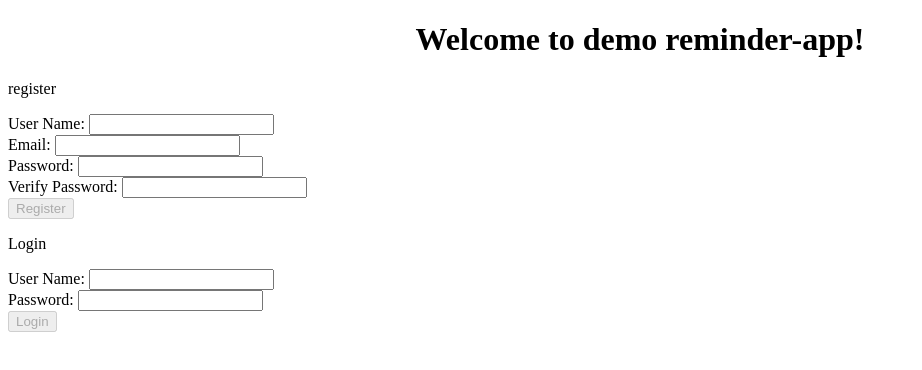
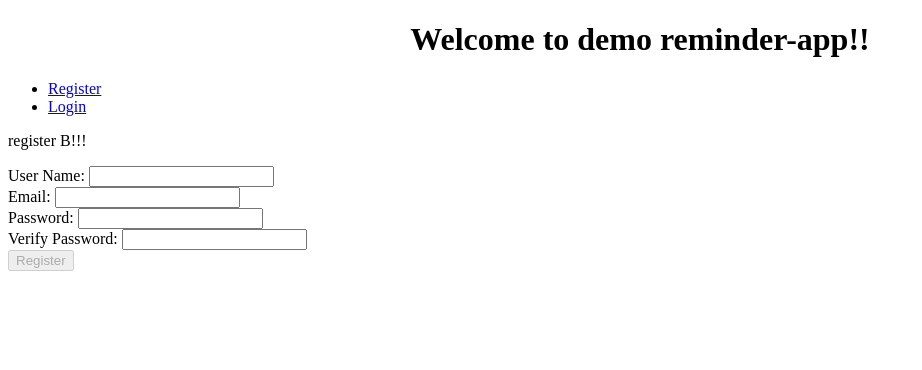
Before and after one commit to April-2022-LC-LiftOff/JonH-GroupProject-Liftoff22, an Angular app in the folder Project/frontend/: page /register in a window 1280 px wide. Shown: the top 370 px of the page, without its empty margins (0-922 px from the left). Built offline with nearby package versions, Linux system fonts and the light colour scheme.

Commit message:
added a constants service method for root url

```diff
--- a/Project/frontend/src/app/app-routing.module.ts
+++ b/Project/frontend/src/app/app-routing.module.ts
@@ -12,7 +12,7 @@ const routes: Routes = [
 ];
 
 @NgModule({
-  declarations: [],
+  //declarations: [],
   imports: [RouterModule.forRoot(routes)],
   exports: [RouterModule],
 })
--- a/Project/frontend/src/app/app.component.html
+++ b/Project/frontend/src/app/app.component.html
@@ -1,8 +1,11 @@
 <!--The content below is only a placeholder and can be replaced.-->
 <div style="text-align: center">
-  <h1>Welcome to {{ title }}!</h1>
+  <h1>Welcome to {{ title }}!!</h1>
 </div>
 
-<app-register></app-register>
+<ul>
+  <li><a routerLink="/register" routerLinkActive="active">Register</a></li>
+  <li><a routerLink="/login" routerLinkActive="active">Login</a></li>
+</ul>
 
-<app-login></app-login>
+<router-outlet></router-outlet>
--- /dev/null
+++ b/Project/frontend/src/app/constants.service.ts
@@ -0,0 +1,12 @@
+import { Injectable } from "@angular/core";
+
+@Injectable({
+  providedIn: "root",
+})
+export class ConstantsService {
+  constructor() {}
+
+  getRootURL(): String {
+    return "http://localhost:8080/api";
+  }
+}
--- a/Project/frontend/src/app/login/login.component.html
+++ b/Project/frontend/src/app/login/login.component.html
@@ -1,4 +1,4 @@
-<p>Login</p>
+<p>Login !!</p>
 <form
   #form="ngForm"
   method="post"
--- a/Project/frontend/src/app/login/login.component.ts
+++ b/Project/frontend/src/app/login/login.component.ts
@@ -2,30 +2,21 @@ import { Component, OnInit } from "@angular/core";
 import { LoginService } from "./login.service";
 import { LoginUser } from "./loginuser";
 
-import { Router, ActivatedRoute, ParamMap } from "@angular/router";
+import { Router } from "@angular/router";
 
 @Component({
   selector: "app-login",
   templateUrl: "./login.component.html",
   styleUrls: ["./login.component.css"],
 })
-export class LoginComponent implements OnInit {
+export class LoginComponent {
   user: LoginUser = {
     username: "",
     password: "",
   };
   isLoading: boolean = false;
 
-  constructor(
-    private loginService: LoginService,
-    private route: ActivatedRoute
-  ) {}
-
-  ngOnInit() {
-    this.route.queryParams.subscribe((params) => {
-      this.loginService = params["login"];
-    });
-  }
+  constructor(private loginService: LoginService, private router: Router) {}
 
   onLoginSubmit(): void {
     this.isLoading = true;
@@ -33,6 +24,7 @@ export class LoginComponent implements OnInit {
       (savedUser) => {
         console.log(`user found: ${JSON.stringify(savedUser)}`);
         this.isLoading = false;
+        this.router.navigate(["dashboard"]);
       },
       (e) => {
         console.error("Error getting user " + JSON.stringify(e));
--- a/Project/frontend/src/app/login/login.service.ts
+++ b/Project/frontend/src/app/login/login.service.ts
@@ -2,16 +2,18 @@ import { Injectable } from "@angular/core";
 import { HttpClient } from "@angular/common/http";
 import { Observable } from "rxjs";
 import { LoginUser } from "../login/loginuser";
+import { ConstantsService } from "../constants.service";
 
 @Injectable({
   providedIn: "root",
 })
 export class LoginService {
-  constructor(private http: HttpClient) {}
-
-  rootURL = "http://localhost:8080";
+  constructor(private http: HttpClient, private constants: ConstantsService) {}
 
   getUser(loginuser: LoginUser): Observable<LoginUser> {
-    return this.http.post<LoginUser>(this.rootURL + "/login", loginuser);
+    return this.http.post<LoginUser>(
+      this.constants.getRootURL() + "/login",
+      loginuser
+    );
   }
 }
--- a/Project/frontend/src/app/register/register.component.html
+++ b/Project/frontend/src/app/register/register.component.html
@@ -1,4 +1,4 @@
-<p>register</p>
+<p>register B!!!</p>
 <form
   #form="ngForm"
   method="post"
--- a/Project/frontend/src/app/register/register.component.ts
+++ b/Project/frontend/src/app/register/register.component.ts
@@ -1,4 +1,5 @@
 import { Component, OnInit } from "@angular/core";
+import { Router } from "@angular/router";
 import { RegisterService } from "./register.service";
 import { User } from "./registeruser";
 
@@ -11,7 +12,10 @@ export class RegisterComponent implements OnInit {
   user: User = { username: "", email: "", password: "", verifyPassword: "" };
   isLoading: boolean = false;
 
-  constructor(private registerService: RegisterService) {}
+  constructor(
+    private registerService: RegisterService,
+    private router: Router
+  ) {}
 
   ngOnInit() {}
 
@@ -21,6 +25,7 @@ export class RegisterComponent implements OnInit {
       (savedUser) => {
         console.log(`user saved: ${JSON.stringify(savedUser)}`);
         this.isLoading = false;
+        this.router.navigate(["login"]);
       },
       (e) => {
         console.error("Error adding user " + JSON.stringify(e));
--- a/Project/frontend/src/app/register/register.service.ts
+++ b/Project/frontend/src/app/register/register.service.ts
@@ -2,16 +2,18 @@ import { Injectable } from "@angular/core";
 import { HttpClient } from "@angular/common/http";
 import { Observable } from "rxjs";
 import { User } from "../register/registeruser";
+import { ConstantsService } from "../constants.service";
 
 @Injectable({
   providedIn: "root",
 })
 export class RegisterService {
-  constructor(private http: HttpClient) {}
-
-  rootURL = "http://localhost:8080";
+  constructor(private http: HttpClient, private constants: ConstantsService) {}
 
   addUser(user: User): Observable<User> {
-    return this.http.post<User>(this.rootURL + "/register", user);
+    return this.http.post<User>(
+      this.constants.getRootURL() + "/register",
+      user
+    );
   }
 }
```
Also changed, not shown: 2 other files (tests, documents, lock files or other folders).
